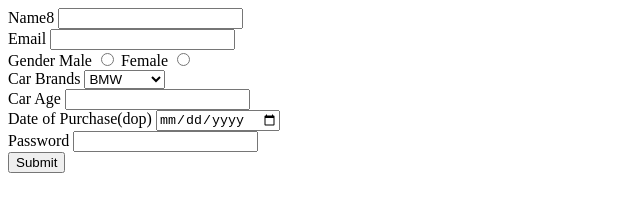
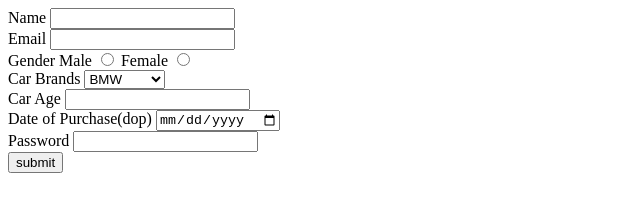
Before and after one commit to acciojob/car-insurance-form-kalpna141, a website: page main.html in a window 1280 px wide. Shown: the full height of the page, 0-640 px from the left. Drawn offline with Linux system fonts and the light colour scheme.

Commit message:
created a submission

```diff
--- a/main.html
+++ b/main.html
@@ -10,9 +10,9 @@
 	<!-- the entire body must be written by student -->
     <script type="text/javascript" src="./script.js">
 </script>
-<form>
-<label for="name">Name8</label>
-<input type="text" id="name"><br>
+<form method="post">
+<label for="name">Name</label>
+<input type="text" id="name" required><br>
 <label for="email">Email</label>
 <input type="text" id="email" required><br>
 <label for="male">Gender</label>
@@ -32,7 +32,7 @@
 <input type="date" id="dop" required><br>
 <label for="password">Password</label>
 <input type="password" id="password" required><br>
-<input type="submit" id="submit">
+<button type="submit">submit</button>
 
 
 </form>
```
